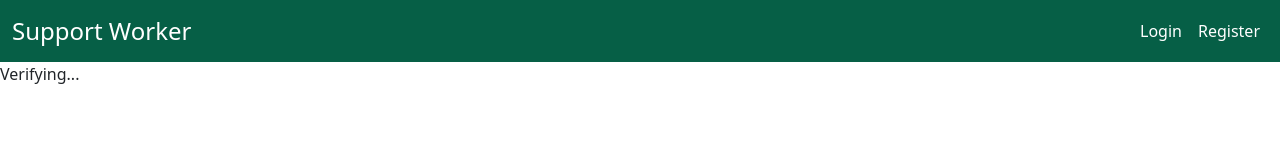
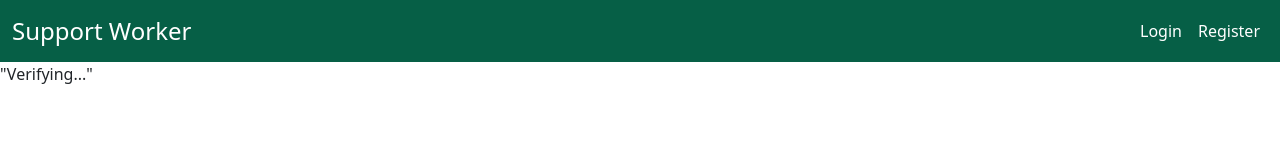
Before and after one commit to Kush10022/pswfrontendfinal, a Next.js app: page /verifyemail in a window 1280 px wide. Shown: the top 160 px of the page. Built offline with nearby package versions, Linux system fonts and the light colour scheme.

Commit message:
changes calling function in useeffect

```diff
--- a/app/lib/resetpassword.js
+++ b/app/lib/resetpassword.js
@@ -1,5 +1,4 @@
-import jwt from 'jsonwebtoken';
-import Router from 'next/router';
+
 // Function to initiate password reset
 export async function initiatePasswordReset(email) {
 
--- a/app/verifyemail/page.js
+++ b/app/verifyemail/page.js
@@ -1,18 +1,60 @@
 'use client'
 import { useEffect, useState } from 'react'
 import { useSearchParams } from 'next/navigation'
+//import { useRouter } from 'next/navigation'
+// import { retreiveSendToken } from '../lib/retrieveToken'
 import { useRouter } from 'next/navigation'
 // URL -> `/dashboard?search=my-project`
 // `search` -> 'my-project'
 
 export default function Verification() {
     const searchParams = useSearchParams()
-    const [statusMessage, setStatusMessage] = useState('Verifying...');
+    //const [statusMessage, setStatusMessage] = useState('Verifying...');
     const router = useRouter()
     const token = searchParams.get('token')
 
     console.log(token)
-    const retreiveSendToken = async() => {
+    // const retreiveSendToken = async() => {
+    //     try {
+    //         //console.log("inside token page")
+    //         if (token) {
+    //             // Make a PATCH request to the API endpoint
+    //             const response = await fetch(`https://tired-rose-sockeye.cyclic.app/v1/auth/verifyemail`, {
+    //                 method: 'PATCH', // Use PATCH method for the request
+    //                 headers: {
+    //                     'Content-Type': 'application/json',
+    //                 },
+    //                 body: JSON.stringify({token})
+    //             })
+    //             //console.log("inside fnc", token)
+    //             //console.log(response)
+    //             if (response.ok) {
+    //                 const responseData = await response.json()
+    //                 console.log("response is ", responseData)
+    //                 //setStatusMessage('Your email has been successfully verified.');
+    //                 router.push("/loginuser")
+    //             } else {
+    //                 setStatusMessage('Failed to verify email. Please register again.');
+    //             }
+    //         }
+    //     } catch (error) {
+    //         setStatusMessage('An error occurred. Please register again.');
+    //     }
+    // }
+    //useEffect runs 2 in development mode. Turn of in next.config.mjs file.
+    useEffect(() => {
+        //     // if (!token){
+        //     //     console.log("token not found - useffect")
+        //     //     router.push("/verifyfail")
+        //     // }
+        //     // console.log("i fire once")
+
+        async function retreiveSendToken() {
+            //const router = useRouter()
+            // const elseMessage = "Failed to verify email. Please register again."
+            // const catchMessage= "An error occurred. Please register again."
+
+            // const [statusMessage, setStatusMessage] = useState('Verifying...');
             try {
                 //console.log("inside token page")
                 if (token) {
@@ -22,7 +64,7 @@ export default function Verification() {
                         headers: {
                             'Content-Type': 'application/json',
                         },
-                    body: JSON.stringify({token})
+                        body: JSON.stringify({ token })
                     })
                     //console.log("inside fnc", token)
                     //console.log(response)
@@ -32,27 +74,22 @@ export default function Verification() {
                         //setStatusMessage('Your email has been successfully verified.');
                         router.push("/loginuser")
                     } else {
-                    setStatusMessage('Failed to verify email. Please register again.');
+                        //elseMessage
+                        //setStatusMessage('Failed to verify email. Please register again.');
                     }
                 }
             } catch (error) {
-            setStatusMessage('An error occurred. Please register again.');
+                console.log('An error occurred. Please register again.')
+                // setStatusMessage('An error occurred. Please register again.');
             }
         }
 
-    //useEffect runs 2 in development mode. Turn of in next.config.mjs file.
-    useEffect(() => {
-        // if (!token){
-        //     console.log("token not found - useffect")
-        //     router.push("/verifyfail")
-        // }
-        // console.log("i fire once")
         retreiveSendToken()
     }, [token]);
 
     return (
         <>
-            {statusMessage}
+            "Verifying..."
         </>
     )
 }
--- a/next.config.mjs
+++ b/next.config.mjs
@@ -1,5 +1,7 @@
 /** @type {import('next').NextConfig} */
 //if reactStrictMode: false then will run once . By default its true
-const nextConfig = {};
+const nextConfig = {
+    // reactStrictMode: false
+};
 
 export default nextConfig;
```
Lines whose indentation alone changed are shown as unchanged.
